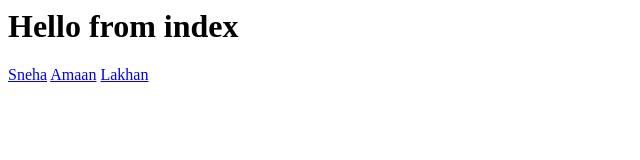
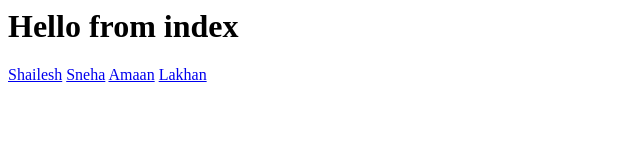
Before and after one commit to shaileshsonare/sasldemo, a plain HTML site: page index.html in a window 1280 px wide. Shown: the full height of the page, 0-640 px from the left. Drawn offline with Linux system fonts and the light colour scheme.

Commit message:
shailesh link added

```diff
--- a/index.html
+++ b/index.html
@@ -1,4 +1,5 @@
 <h1>Hello from index</h1>
+<a href="shailesh.html">Shailesh</a>
 <a href="sneha.html">Sneha</a>
 <a href="amaan.html">Amaan</a>
 <a href="lakhan.html">Lakhan</a>
```
